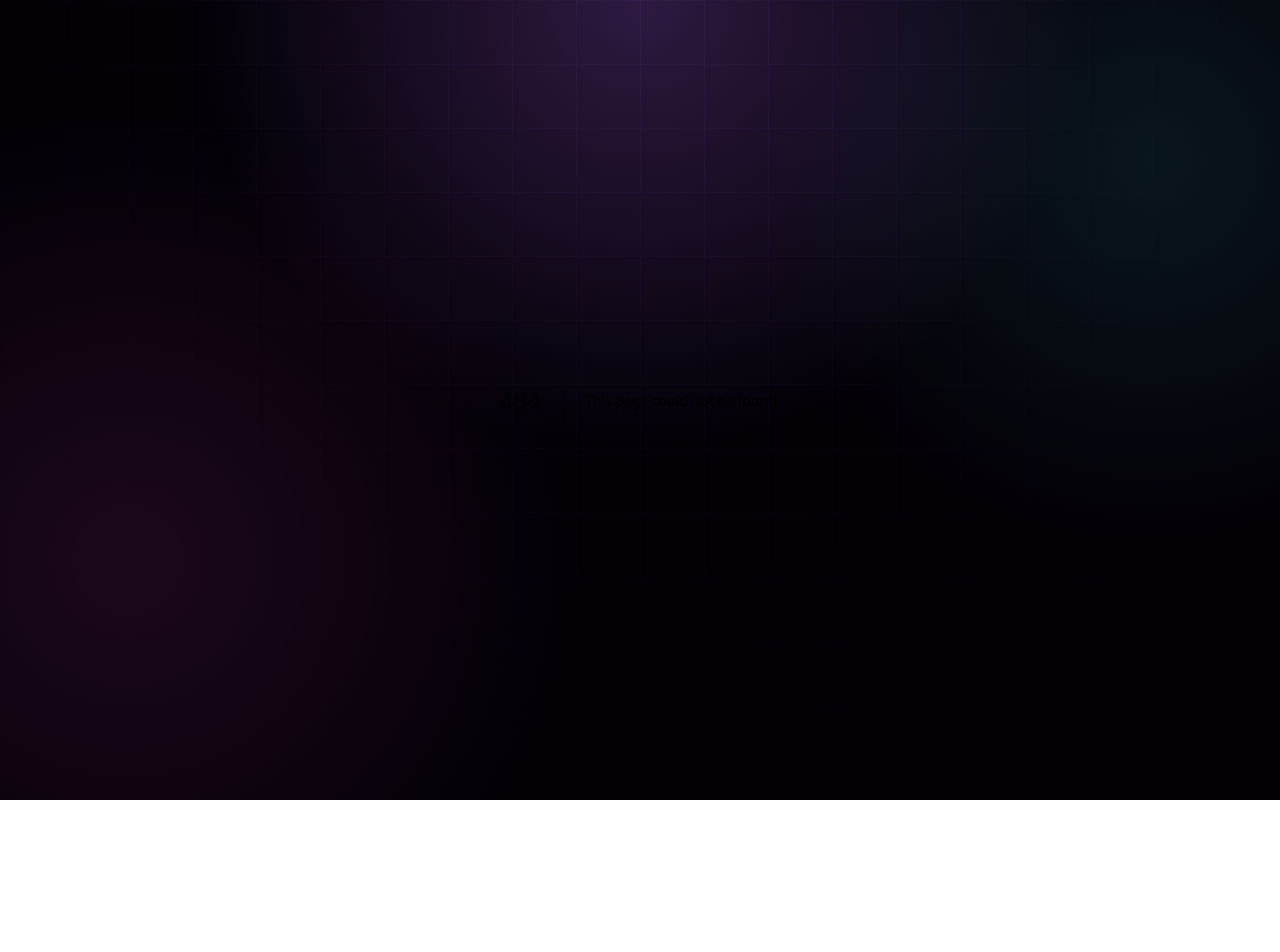
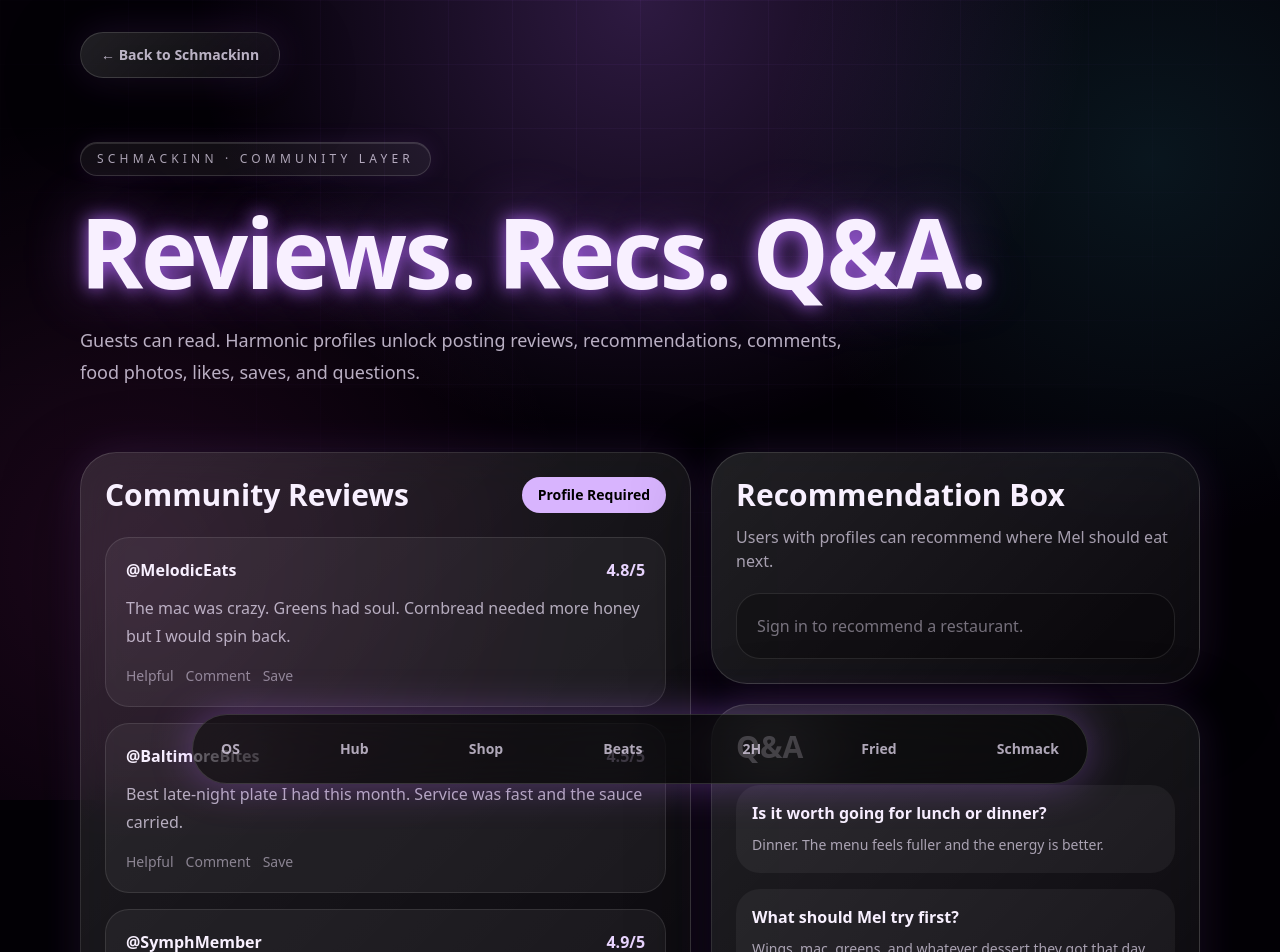
Before and after one commit to thatsmelodic/harmonic-os, a Next.js app: page /community/schmackinn in a window 1280 px wide. Before the commit this address had no page. Shown: the top 952 px of the page. Before the commit the page ends 800 px from the top, so only its background shows below. Built offline with nearby package versions, Linux system fonts and the light colour scheme.

Commit message:
Add Schmackinn community prototype

```diff
--- /dev/null
+++ b/app/community/schmackinn/page.tsx
@@ -0,0 +1,79 @@
+import Link from 'next/link';
+import { FrequencyDock } from '@/components/FrequencyDock';
+
+const reviews = [
+  ['MelodicEats', '4.8', 'The mac was crazy. Greens had soul. Cornbread needed more honey but I would spin back.'],
+  ['BaltimoreBites', '4.5', 'Best late-night plate I had this month. Service was fast and the sauce carried.'],
+  ['SymphMember', '4.9', 'This spot belongs in the top tier. Get the wings and the peach drink.'],
+];
+
+const questions = [
+  ['Is it worth going for lunch or dinner?', 'Dinner. The menu feels fuller and the energy is better.'],
+  ['What should Mel try first?', 'Wings, mac, greens, and whatever dessert they got that day.'],
+  ['Is it Schmackinn or just hype?', 'Community score says Schmackinn. Needs a full episode.'],
+];
+
+export const metadata = {
+  title: 'Schmackinn Community | Harmonic OS',
+  description: 'Profile-gated reviews, recommendations, comments, and Q&A for Schmackinn.',
+};
+
+export default function SchmackinnCommunityPage() {
+  return (
+    <main className="min-h-screen px-6 py-8 pb-28">
+      <FrequencyDock />
+      <div className="harmonic-container">
+        <Link href="/worlds/schmackinn" className="inline-flex rounded-full border border-white/15 px-5 py-3 text-sm font-bold text-purple-100/75 glass-panel">← Back to Schmackinn</Link>
+
+        <section className="py-16">
+          <p className="w-fit rounded-full os-badge px-4 py-2 text-xs uppercase tracking-[0.35em] text-purple-100/70">Schmackinn · Community Layer</p>
+          <h1 className="mt-7 text-5xl font-black leading-[.92] tracking-tight neon-text md:text-8xl">Reviews. Recs. Q&A.</h1>
+          <p className="mt-6 max-w-3xl text-lg leading-8 text-purple-100/75">Guests can read. Harmonic profiles unlock posting reviews, recommendations, comments, food photos, likes, saves, and questions.</p>
+        </section>
+
+        <section className="grid gap-5 md:grid-cols-[1fr_.8fr]">
+          <div className="glass-panel rounded-[2.25rem] p-6">
+            <div className="mb-6 flex items-center justify-between">
+              <h2 className="text-3xl font-black">Community Reviews</h2>
+              <span className="rounded-full bg-purple-300 px-4 py-2 text-sm font-black text-black">Profile Required</span>
+            </div>
+            <div className="grid gap-4">
+              {reviews.map(([user, rating, copy]) => (
+                <article key={user} className="rounded-3xl border border-white/10 bg-white/5 p-5">
+                  <div className="flex items-center justify-between">
+                    <h3 className="font-black">@{user}</h3>
+                    <span className="font-black text-purple-200">{rating}/5</span>
+                  </div>
+                  <p className="mt-3 leading-7 text-purple-100/70">{copy}</p>
+                  <div className="mt-4 flex gap-3 text-sm text-purple-100/50">
+                    <span>Helpful</span><span>Comment</span><span>Save</span>
+                  </div>
+                </article>
+              ))}
+            </div>
+          </div>
+
+          <div className="grid gap-5">
+            <div className="glass-panel rounded-[2.25rem] p-6">
+              <h2 className="text-3xl font-black">Recommendation Box</h2>
+              <p className="mt-3 text-purple-100/65">Users with profiles can recommend where Mel should eat next.</p>
+              <div className="mt-5 rounded-3xl border border-white/10 bg-black/25 p-5 text-purple-100/45">Sign in to recommend a restaurant.</div>
+            </div>
+
+            <div className="glass-panel rounded-[2.25rem] p-6">
+              <h2 className="text-3xl font-black">Q&A</h2>
+              <div className="mt-5 grid gap-4">
+                {questions.map(([q, a]) => (
+                  <article key={q} className="rounded-3xl bg-white/5 p-4">
+                    <h3 className="font-black">{q}</h3>
+                    <p className="mt-2 text-sm leading-6 text-purple-100/65">{a}</p>
+                  </article>
+                ))}
+              </div>
+            </div>
+          </div>
+        </section>
+      </div>
+    </main>
+  );
+}
```
